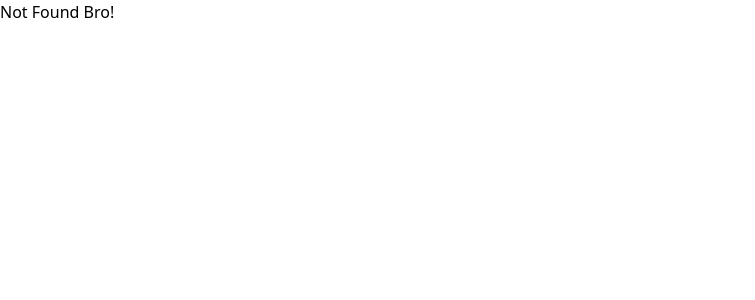
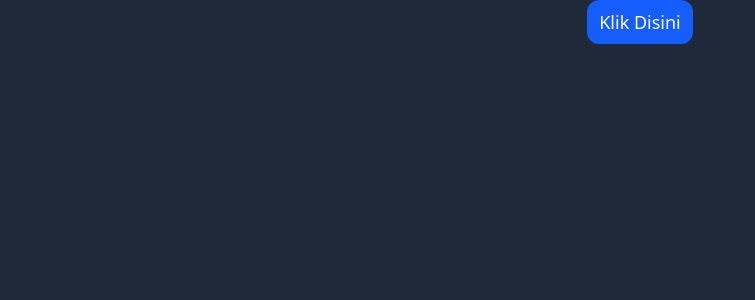
Before and after one commit to EmzdZiddan/ReactExercises, a React (Vite) app: page /test in a window 1280 px wide. Before the commit this address had no page. Shown: the top 300 px of the page, without its empty margins (0-755 px from the left). Built offline with nearby package versions, Linux system fonts and the light colour scheme.

Commit message:
add test.jsx file for learn react hook

```diff
--- a/src/Components/Fragments/FormLogin.jsx
+++ b/src/Components/Fragments/FormLogin.jsx
@@ -7,7 +7,7 @@ const FormLogin = () => {
         e.preventDefault();
         localStorage.setItem('email', e.target.email.value)
         localStorage.setItem('password', e.target.password.value)
-        window.location.href = '/products'
+        window.location.href
     }
 
     return(
--- a/src/Components/Layout/AuthLayouts.jsx
+++ b/src/Components/Layout/AuthLayouts.jsx
@@ -4,7 +4,7 @@ const AuthLayout = (props) => {
     const {children,title,type} = props;
     return(
     <div className='flex justify-center items-center min-h-screen'>
-        <div className="w-full max-w-xs bg-slate-50 p-10 rounded-2xl shadow-lg shadow-blue-100">
+        <div className="w-full max-w-xs bg-slate-100 p-10 rounded-2xl shadow-lg shadow-blue-100">
             <h1 className='text-blue-600'>{title}</h1>
             <p className='font-large text-slate-500 mb-8'>Welcome,please enter your details</p>
 
--- a/src/main.jsx
+++ b/src/main.jsx
@@ -6,6 +6,7 @@ import { RouterProvider } from "react-router/dom";
 import LoginPage from './pages/Login.jsx'
 import RegisterPage from './pages/Register.jsx'
 import ProductsPage from './pages/Products.jsx'
+import Test from './pages/Test.jsx'
 
 const router = createBrowserRouter([
   {path:'/',element:<div>lala</div>},
@@ -13,6 +14,7 @@ const router = createBrowserRouter([
   {path:'/login',element:<LoginPage/>},
   {path:'/register',element:<RegisterPage/>},
   {path:'/products',element:<ProductsPage/>},
+  {path:'/test',element:<Test/>},
 ])
 
 createRoot(document.getElementById('root')).render(
--- /dev/null
+++ b/src/pages/Test.jsx
@@ -0,0 +1,20 @@
+
+const Test = () => {
+
+    const fungsiAlert = () => {
+        alert("Ini Adalah Alert");
+    }
+
+  return(
+    <>
+    <div className="bg-gray-800 flex flex-col items-center h-screen">
+        <button onClick={fungsiAlert}
+        className="bg-blue-600 flex items-center justify-center text-lg text-white text-bold rounded-xl px-3 py-2">
+        Klik Disini
+        </button>
+    </div>
+    </>
+  )
+
+}
+export default Test;
```
Also changed, not shown: src/Components/Fragments/Counter.jsx (added).
